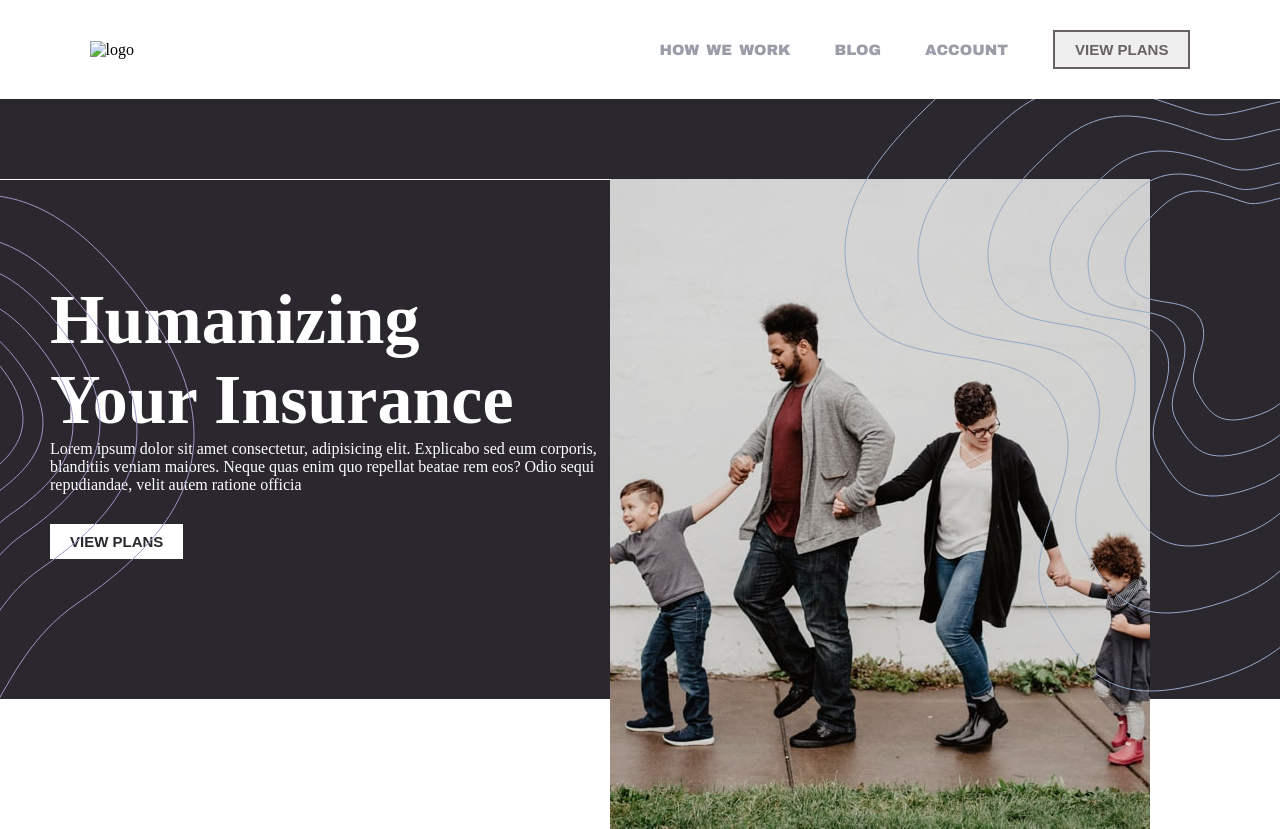
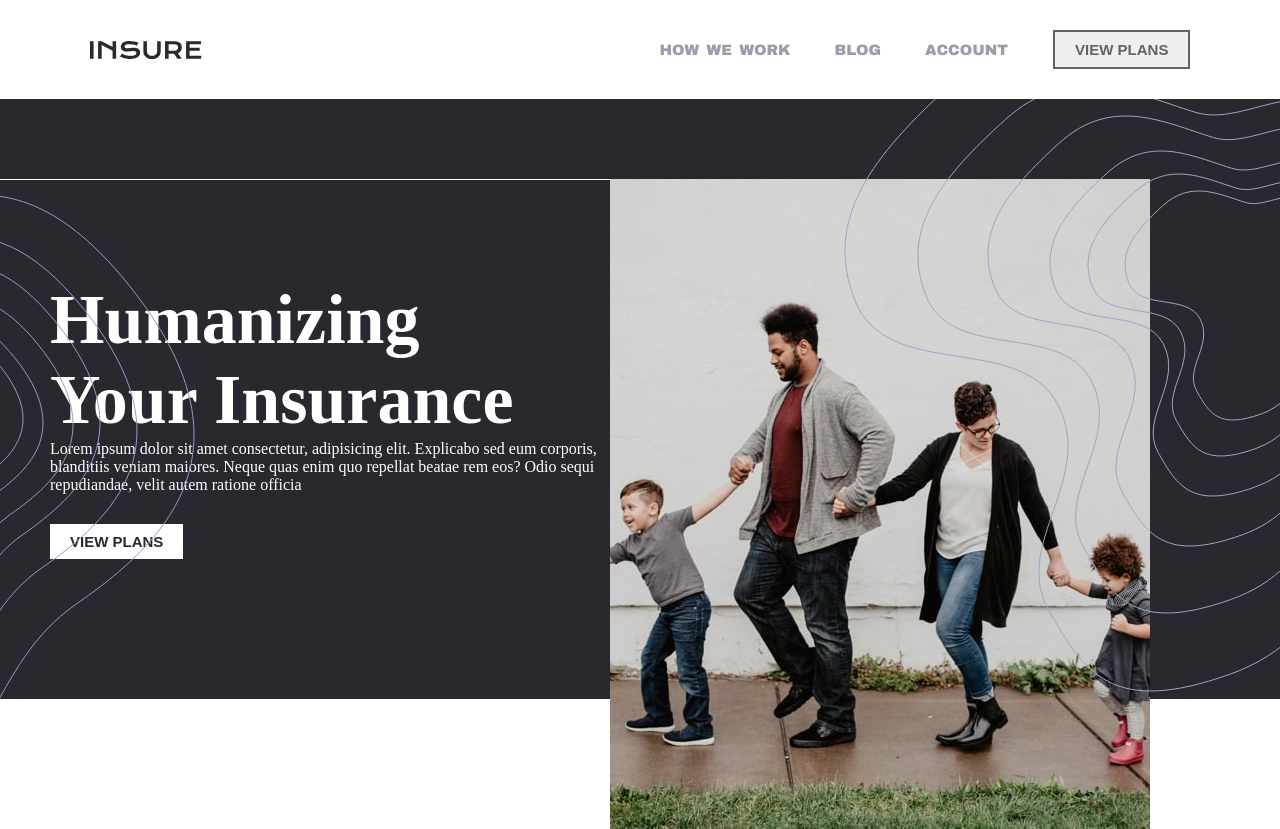
Before and after one commit to KhadijatSulaiman/Insure, a plain HTML site: page index.html in a window 1280 px wide. Drawn offline with Linux system fonts and the light colour scheme; a web font is replaced by a local one.

Commit message:
Update index.html

```diff
--- a/index.html
+++ b/index.html
@@ -9,7 +9,7 @@
 </head>
 <body>
     <header>
-        <img class="logo" src="images/logo.svg" alt="logo"/>
+        <img class="logo" src="logo.svg" alt="logo"/>
         <nav>
             <ul class="nav__links">
             <li><a href="#">How we work</a></li>
```
